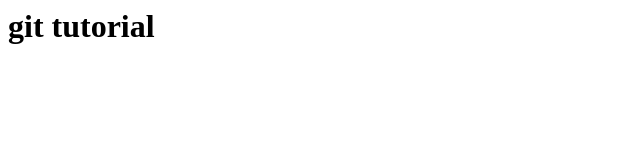
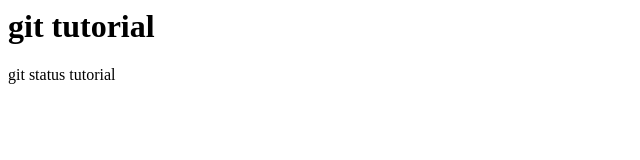
Before and after one commit to vilange/udemy_tutorial, a plain HTML site: page index.html in a window 1280 px wide. Shown: the whole page, without its empty margins (0-640 px from the left). Drawn offline with Linux system fonts and the light colour scheme.

Commit message:
adding git status command

```diff
--- a/index.html
+++ b/index.html
@@ -1 +1,2 @@
 <h1>git tutorial</h1>
+<p>git status tutorial</p>
```
